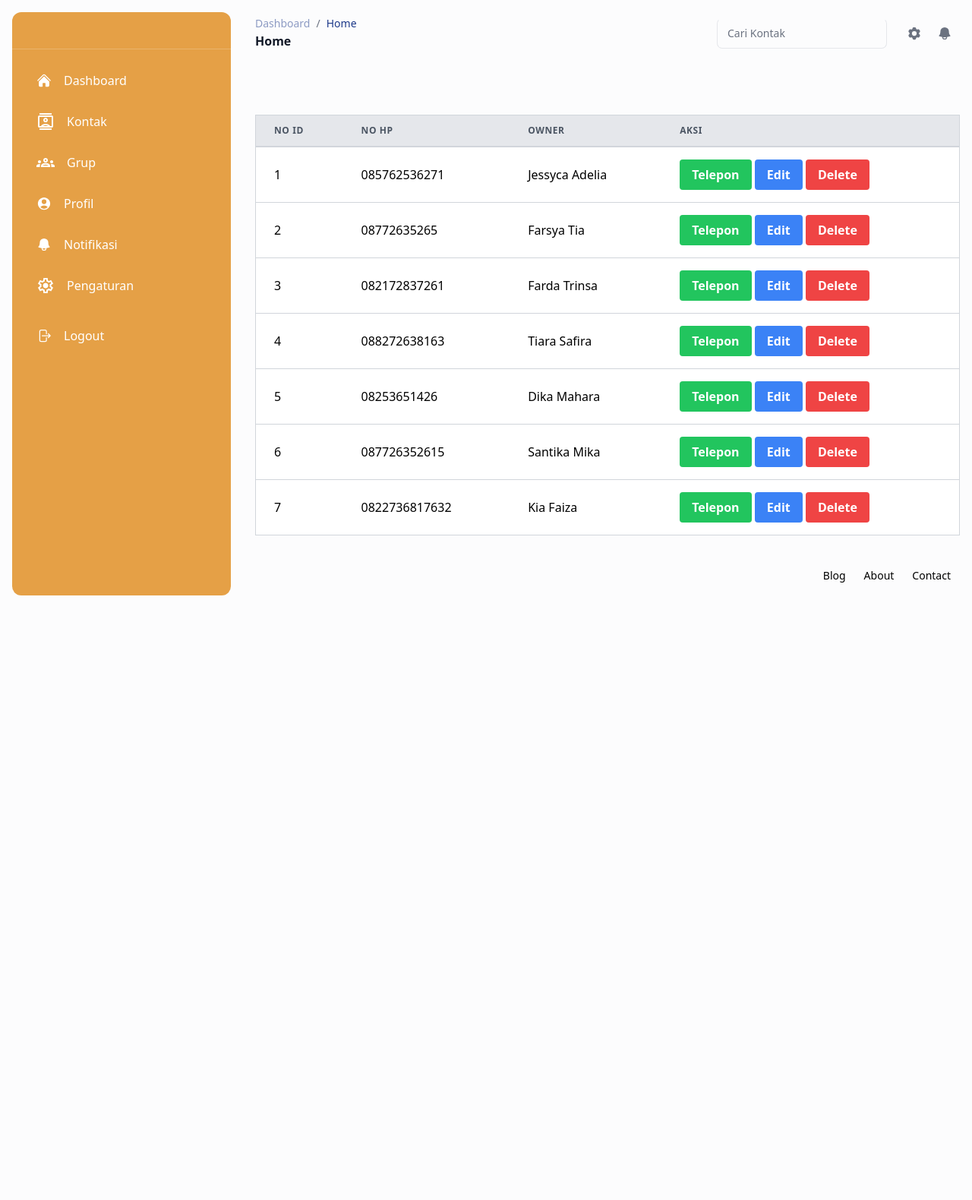
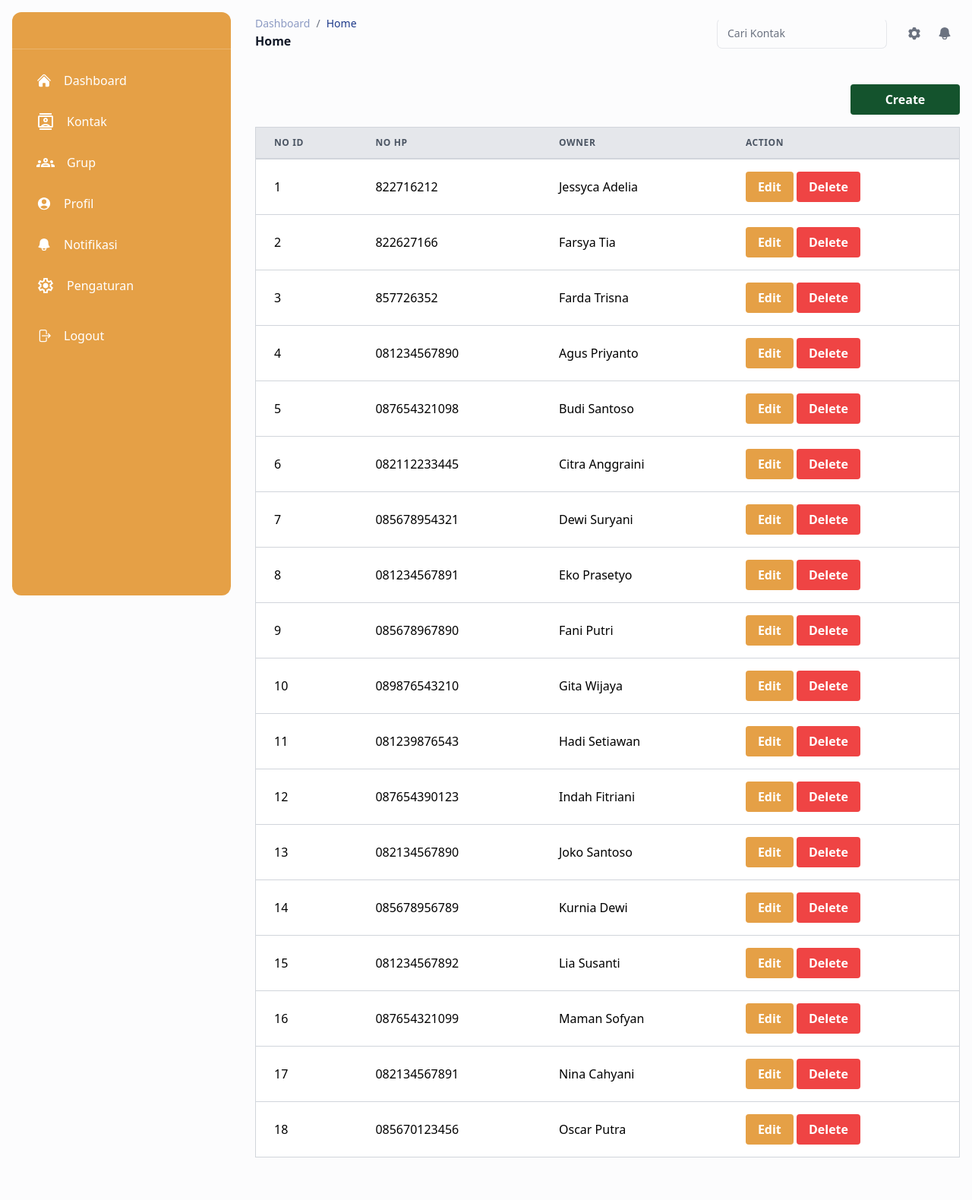
Before and after one commit to jessiesjahbandi/CLR-CA-1046-JESSIE, a PHP site: page / in a window 1280 px wide. Shown: the whole page at 76% size. Before the commit the page ends 784 px from the top, so only its background shows below. Run offline with PHP 8.4, Linux system fonts and the light colour scheme; data comes from the database, SQL or seed files in the repository; style sheets or scripts are compiled from the project's sources; some libraries are stand-ins or nearby versions.

Commit message:
index.php

```diff
--- a/index.html
+++ b/index.php
@@ -1,3 +1,14 @@
+<?php
+include 'connect.php'; // Memasukkan file koneksi
+
+$query = "SELECT id, no_hp, owner FROM dashboard"; // Query untuk mengambil data
+$stmt = $pdo->prepare($query); // Menyiapkan statement
+$stmt->execute(); // Menjalankan statement
+
+// Menyimpan hasil dalam bentuk array
+$results = $stmt->fetchAll(PDO::FETCH_ASSOC);
+?>
+
 <!DOCTYPE html>
 <html lang="en">
 
@@ -5,11 +16,11 @@
   <meta charset="UTF-8" />
   <meta name="viewport" content="width=device-width, initial-scale=1.0" />
   <link rel="stylesheet" href="output.css" />
+  <script src="https://cdn.tailwindcss.com"></script>
   <title>Dashboard</title>
 </head>
 
 <body>
-  <!-- component -->
   <div class="min-h-screen bg-gray-50/50">
     <aside
       class="bg-gradient-to-br from-[#e5a046] to-[#e5a046] -translate-x-80 fixed inset-0 z-50 my-4 ml-4 h-[calc(100vh-32px)] w-72 rounded-xl transition-transform duration-300 xl:translate-x-0">
@@ -233,174 +244,54 @@
           </div>
         </div>
       </nav>
-      <div class="mt-12">
+      <div class="">
         <div class="container mx-auto py-8">
+          <div class="overflow-x-auto">
+            <div class="flex justify-end my-2">
+                <a href="create.php" class="bg-green-900 hover:bg-green-950 text-white font-bold py-2 px-4 rounded w-36 text-center">Create</a>
+            </div>
+            <div class="container mx-auto py-2">
                 <div class="overflow-x-auto">
                     <table class="min-w-full border-collapse border border-gray-300">
                         <thead class="bg-gray-200">
                             <tr>
-                  <th
-                    class="px-6 py-3 border-b-2 border-gray-300 text-left text-xs font-semibold text-gray-600 uppercase tracking-wider">
+                                <th class="px-6 py-3 border-b-2 border-gray-300 text-left text-xs font-semibold text-gray-600 uppercase tracking-wider">
                                     No ID
                                 </th>
-                  <th
-                    class="px-6 py-3 border-b-2 border-gray-300 text-left text-xs font-semibold text-gray-600 uppercase tracking-wider">
+                                <th class="px-6 py-3 border-b-2 border-gray-300 text-left text-xs font-semibold text-gray-600 uppercase tracking-wider">
                                     No HP
                                 </th>
-                  <th
-                    class="px-6 py-3 border-b-2 border-gray-300 text-left text-xs font-semibold text-gray-600 uppercase tracking-wider">
+                                <th class="px-6 py-3 border-b-2 border-gray-300 text-left text-xs font-semibold text-gray-600 uppercase tracking-wider">
                                     Owner
                                 </th>
-                  <th
-                    class="px-6 py-3 border-b-2 border-gray-300 text-left text-xs font-semibold text-gray-600 uppercase tracking-wider">
-                    Aksi
+                                <th class="px-6 py-3 border-b-2 border-gray-300 text-left text-xs font-semibold text-gray-600 uppercase tracking-wider">
+                                    ACTION
                                 </th>
                             </tr>
                         </thead>
                         <tbody class="bg-white divide-y divide-gray-300">
-                <!-- Baris Data Contoh -->
-                <tr>
-                  <td class="px-6 py-4 whitespace-nowrap">1</td>
-                  <td class="px-6 py-4 whitespace-nowrap">085762536271</td>
-                  <td class="px-6 py-4 whitespace-nowrap">
-                    Jessyca Adelia
-                  </td>
-                  <td class="px-6 py-4 whitespace-nowrap">
-                    <button class="bg-green-500 hover:bg-green-700 text-white font-bold py-2 px-4 rounded">
-                      Telepon
-                    </button>
-                    <button class="bg-blue-500 hover:bg-blue-700 text-white font-bold py-2 px-4 rounded">
-                      Edit
-                    </button>
-                    <button class="bg-red-500 hover:bg-red-700 text-white font-bold py-2 px-4 rounded">
-                      Delete
-                    </button>
-                  </td>
-                </tr>
-                <!-- Baris Data Contoh -->
-                <tr>
-                  <td class="px-6 py-4 whitespace-nowrap">2</td>
-                  <td class="px-6 py-4 whitespace-nowrap">08772635265</td>
-                  <td class="px-6 py-4 whitespace-nowrap">Farsya Tia</td>
-                  <td class="px-6 py-4 whitespace-nowrap">
-                    <button class="bg-green-500 hover:bg-green-700 text-white font-bold py-2 px-4 rounded">
-                      Telepon
-                    </button>
-                    <button class="bg-blue-500 hover:bg-blue-700 text-white font-bold py-2 px-4 rounded">
-                      Edit
-                    </button>
-                    <button class="bg-red-500 hover:bg-red-700 text-white font-bold py-2 px-4 rounded">
-                      Delete
-                    </button>
-                  </td>
-                </tr>
-                <!-- Baris Data Contoh -->
-                <tr>
-                  <td class="px-6 py-4 whitespace-nowrap">3</td>
-                  <td class="px-6 py-4 whitespace-nowrap">082172837261</td>
-                  <td class="px-6 py-4 whitespace-nowrap">Farda Trinsa</td>
-                  <td class="px-6 py-4 whitespace-nowrap">
-                    <button class="bg-green-500 hover:bg-green-700 text-white font-bold py-2 px-4 rounded">
-                      Telepon
-                    </button>
-                    <button class="bg-blue-500 hover:bg-blue-700 text-white font-bold py-2 px-4 rounded">
-                      Edit
-                    </button>
-                    <button class="bg-red-500 hover:bg-red-700 text-white font-bold py-2 px-4 rounded">
-                      Delete
-                    </button>
-                  </td>
-                </tr>
-                <tr>
-                  <td class="px-6 py-4 whitespace-nowrap">4</td>
-                  <td class="px-6 py-4 whitespace-nowrap">088272638163</td>
-                  <td class="px-6 py-4 whitespace-nowrap">Tiara Safira</td>
-                  <td class="px-6 py-4 whitespace-nowrap">
-                    <button class="bg-green-500 hover:bg-green-700 text-white font-bold py-2 px-4 rounded">
-                      Telepon
-                    </button>
-                    <button class="bg-blue-500 hover:bg-blue-700 text-white font-bold py-2 px-4 rounded">
-                      Edit
-                    </button>
-                    <button class="bg-red-500 hover:bg-red-700 text-white font-bold py-2 px-4 rounded">
-                      Delete
-                    </button>
-                  </td>
-                </tr>
-                <tr>
-                  <td class="px-6 py-4 whitespace-nowrap">5</td>
-                  <td class="px-6 py-4 whitespace-nowrap">08253651426</td>
-                  <td class="px-6 py-4 whitespace-nowrap">Dika Mahara</td>
-                  <td class="px-6 py-4 whitespace-nowrap">
-                    <button class="bg-green-500 hover:bg-green-700 text-white font-bold py-2 px-4 rounded">
-                      Telepon
-                    </button>
-                    <button class="bg-blue-500 hover:bg-blue-700 text-white font-bold py-2 px-4 rounded">
-                      Edit
-                    </button>
-                    <button class="bg-red-500 hover:bg-red-700 text-white font-bold py-2 px-4 rounded">
-                      Delete
-                    </button>
-                  </td>
-                </tr>
-                <tr>
-                  <td class="px-6 py-4 whitespace-nowrap">6</td>
-                  <td class="px-6 py-4 whitespace-nowrap">087726352615</td>
-                  <td class="px-6 py-4 whitespace-nowrap">Santika Mika</td>
-                  <td class="px-6 py-4 whitespace-nowrap">
-                    <button class="bg-green-500 hover:bg-green-700 text-white font-bold py-2 px-4 rounded">
-                      Telepon
-                    </button>
-                    <button class="bg-blue-500 hover:bg-blue-700 text-white font-bold py-2 px-4 rounded">
-                      Edit
-                    </button>
-                    <button class="bg-red-500 hover:bg-red-700 text-white font-bold py-2 px-4 rounded">
-                      Delete
-                    </button>
-                  </td>
-                </tr>
-                <tr>
-                  <td class="px-6 py-4 whitespace-nowrap">7</td>
-                  <td class="px-6 py-4 whitespace-nowrap">0822736817632</td>
-                  <td class="px-6 py-4 whitespace-nowrap">Kia Faiza</td>
-                  <td class="px-6 py-4 whitespace-nowrap">
-                    <button class="bg-green-500 hover:bg-green-700 text-white font-bold py-2 px-4 rounded">
-                      Telepon
-                    </button>
-                    <button class="bg-blue-500 hover:bg-blue-700 text-white font-bold py-2 px-4 rounded">
-                      Edit
-                    </button>
-                    <button class="bg-red-500 hover:bg-red-700 text-white font-bold py-2 px-4 rounded">
-                      Delete
-                    </button>
-                  </td>
-                </tr>
+                          <?php
+                          if (count($results) > 0) {
+                              foreach ($results as $row) {
+                                  echo "<tr>";
+                                  echo "<td class='px-6 py-4 whitespace-nowrap'>" . $row["id"] . "</td>";
+                                  echo "<td class='px-6 py-4 whitespace-nowrap'>" . $row["no_hp"] . "</td>";
+                                  echo "<td class='px-6 py-4 whitespace-nowrap'>" . $row["owner"] . "</td>";
+                                  echo "<td class='px-6 py-4 whitespace-nowrap'>
+                                          <a href='update.php?id=" . $row["id"] . "' class='bg-gradient-to-br from-[#e5a046] to-[#e5a046] hover:from-[#d97706] hover:to-[#b45309] active:bg-white/30 text-white font-bold py-2 px-4 rounded inline-block'>Edit</a>
+                                          <a href='delete.php?id=" . $row["id"] . "' class='bg-red-500 hover:bg-red-700 text-white font-bold py-2 px-4 rounded inline-block' onclick='return confirm(\"Are you sure you want to delete this item?\")'>Delete</a>
+                                        </td>";
+                                  echo "</tr>";
+                              }
+                          } else {
+                              echo "<tr><td colspan='4'>Tidak ada data yang dapat ditampilkan.</td></tr>";
+                          }
+                          ?>
                       </tbody>
                     </table>
                 </div>
             </div>
-        <div class="text-blue-gray-600">
-          <footer class="py-2">
-            <div class="flex w-full flex-wrap items-center justify-center gap-6 px-2 md:justify-between">
-              <p class="block antialiased font-sans text-sm leading-normal font-normal text-inherit">
-
-              </p>
-              <ul class="flex items-center gap-4">
-                <li>
-                  <a href="#" target="_blank"
-                    class="block antialiased font-sans text-sm leading-normal py-0.5 px-1 font-normal text-inherit transition-colors hover:text-blue-500">Blog</a>
-                </li>
-                <li>
-                  <a href="#" target="_blank"
-                    class="block antialiased font-sans text-sm leading-normal py-0.5 px-1 font-normal text-inherit transition-colors hover:text-blue-500">About</a>
-                </li>
-                <li>
-                  <a href="#" target="_blank"
-                    class="block antialiased font-sans text-sm leading-normal py-0.5 px-1 font-normal text-inherit transition-colors hover:text-blue-500">Contact</a>
-                </li>
-              </ul>
           </div>
-          </footer>
         </div>
       </div>
     </div>
```
Lines whose indentation alone changed are shown as unchanged.
